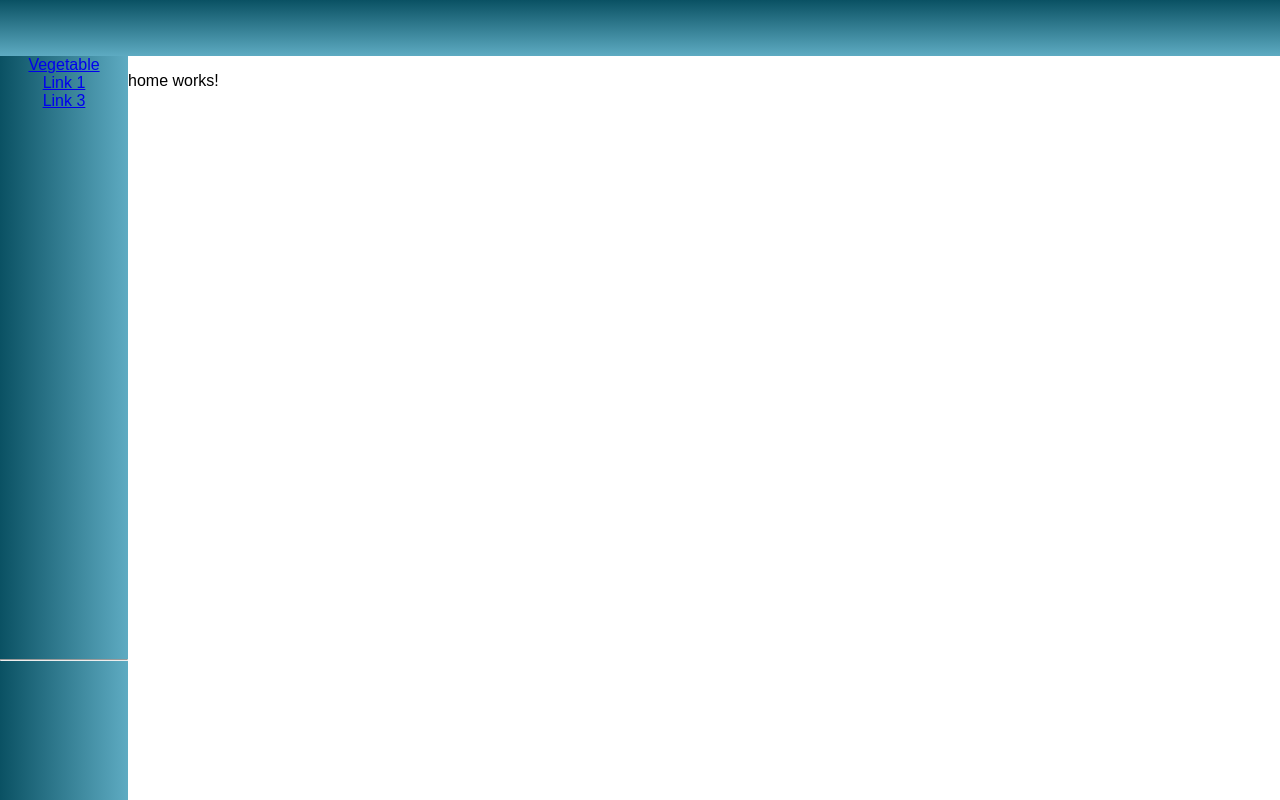
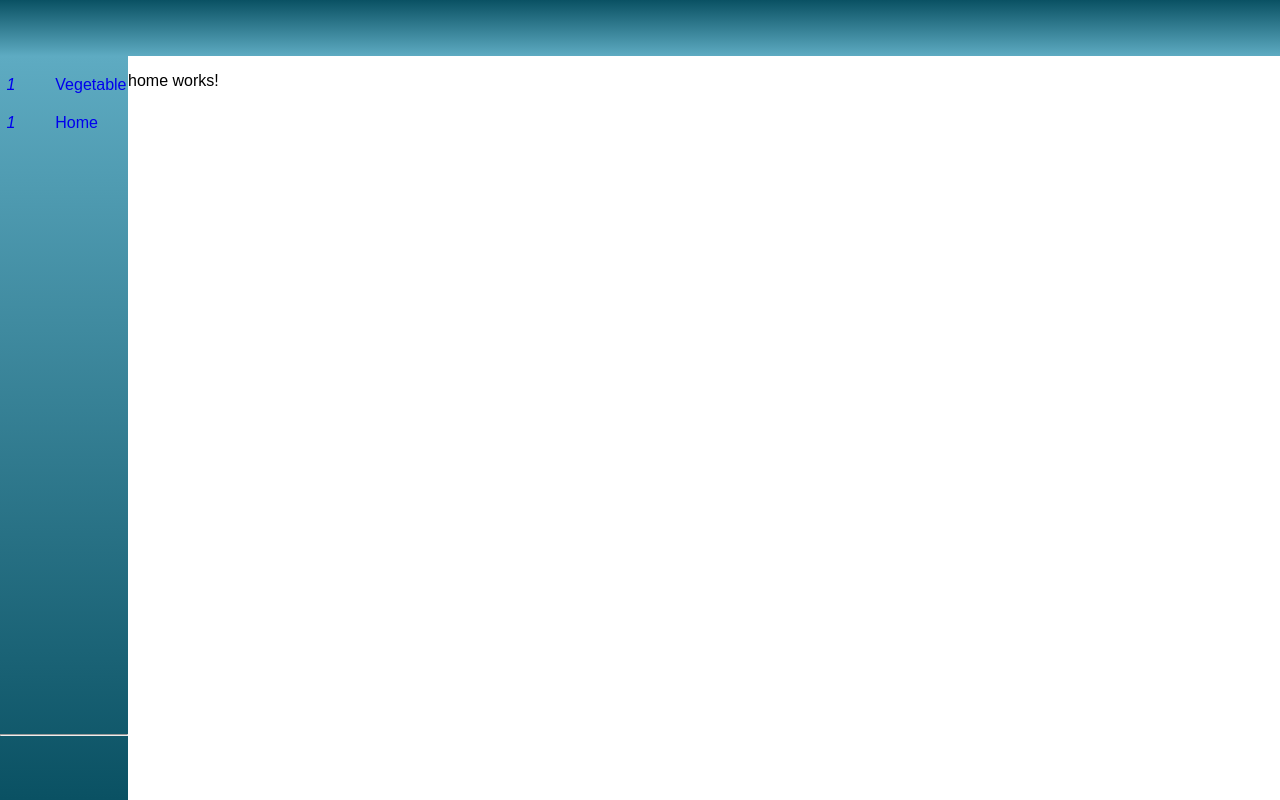
Before and after one commit to Pheonixauto/my-angular, an Angular app: page /home in a window 1280 px wide. Built offline with nearby package versions, Linux system fonts and the light colour scheme.

Commit message:
5 files modified, 1 added

```diff
--- a/src/app/component/vegetables/vegetables.component.css
+++ b/src/app/component/vegetables/vegetables.component.css
@@ -1,16 +1,19 @@
 .vegetable-container {
   display: flex;
   flex-wrap: wrap;
+  justify-content: center;
   height: auto;
   width: 100%;
 }
 
 .vegetable-container > .vegetable-list {
   display: flex;
+  /* width: 100%; */
+  max-width: 1580px;
   flex-wrap: wrap;
-  justify-content: space-evenly;
 }
 
 .vegetable-container > .vegetable-list > .vegetable-card {
   margin-top: 20px;
+  margin-left: 20px;
 }
--- /dev/null
+++ b/src/app/share/component/sidebar/sideNavData.ts
@@ -0,0 +1,12 @@
+export const sideNavData = [
+  {
+    routerLink: '/vegetable',
+    icon: '',
+    label: 'Vegetable',
+  },
+  {
+    routerLink: '/home',
+    icon: '',
+    label: 'Home',
+  },
+];
--- a/src/app/share/component/sidebar/sidebar.component.css
+++ b/src/app/share/component/sidebar/sidebar.component.css
@@ -1,16 +1,32 @@
 .sidenav {
   width: 10vw;
   height: calc(100vh - 56px);
-  background: linear-gradient(to right, #0a5163, #5eabc2);
+  background: linear-gradient(to top, #0a5163, #5eabc2);
   bottom: 0%;
 }
 
 .sidenav .sidenav-body {
   display: flex;
+  width: 90%;
   flex-direction: column;
   align-items: center;
-  height: 80%;
+  height: 90%;
   list-style: none;
   padding: 0;
-  margin: 0;
+  margin: 0 auto;
 }
+
+.sidenav .sidenav-body .sidenav-item {
+  width: 100%;
+  margin: 20px 0 0 0;
+}
+
+.sidenav .sidenav-body .sidenav-item .sidenav-link {
+  width: 100%;
+  display: flex;
+  justify-content: flex-start;
+}
+
+.sidenav .sidenav-body .sidenav-item .sidenav-link .sidenav-label {
+  margin-left: 40px !important;
+}
--- a/src/app/share/component/sidebar/sidebar.component.html
+++ b/src/app/share/component/sidebar/sidebar.component.html
@@ -1,10 +1,11 @@
-<div class="sidenav">
+<div class="sidenav" [style.width.vw]="expand ? 10 : 5">
   <ul class="sidenav-body">
-    <li>
-      <a [routerLink]="['/vegetable']"><span>Vegetable</span></a>
+    <li class="sidenav-item" *ngFor="let item of menu">
+      <a class="sidenav-link" [routerLink]="[item.routerLink]">
+        <i>1</i>
+        <span class="sidenav-label">{{ item.label }}</span>
+      </a>
     </li>
-    <li><a [routerLink]="['/user']">Link 1</a></li>
-    <li><a href="#">Link 3</a></li>
   </ul>
   <hr />
   <div class="sidenav-footer"></div>
--- a/src/app/share/component/sidebar/sidebar.component.ts
+++ b/src/app/share/component/sidebar/sidebar.component.ts
@@ -1,14 +1,17 @@
 import { Component } from '@angular/core';
 import { CommonModule } from '@angular/common';
 import { RouterLink } from '@angular/router';
+import { sideNavData } from './sideNavData';
 
 @Component({
   selector: 'app-sidebar',
   standalone: true,
   imports: [CommonModule, RouterLink],
   templateUrl: './sidebar.component.html',
-  styleUrls: ['./sidebar.component.css']
+  styleUrls: ['./sidebar.component.css'],
 })
 export class SidebarComponent {
-
+  expand: boolean = true;
+  menu = sideNavData;
+  constructor() {}
 }
--- a/src/styles.css
+++ b/src/styles.css
@@ -9,6 +9,10 @@ body {
   margin: 0;
   width: 100vw;
   height: 100vh;
+}
+
+a {
+  text-decoration: none;
 }
 /* h1 {
   color: #264D73;
```
